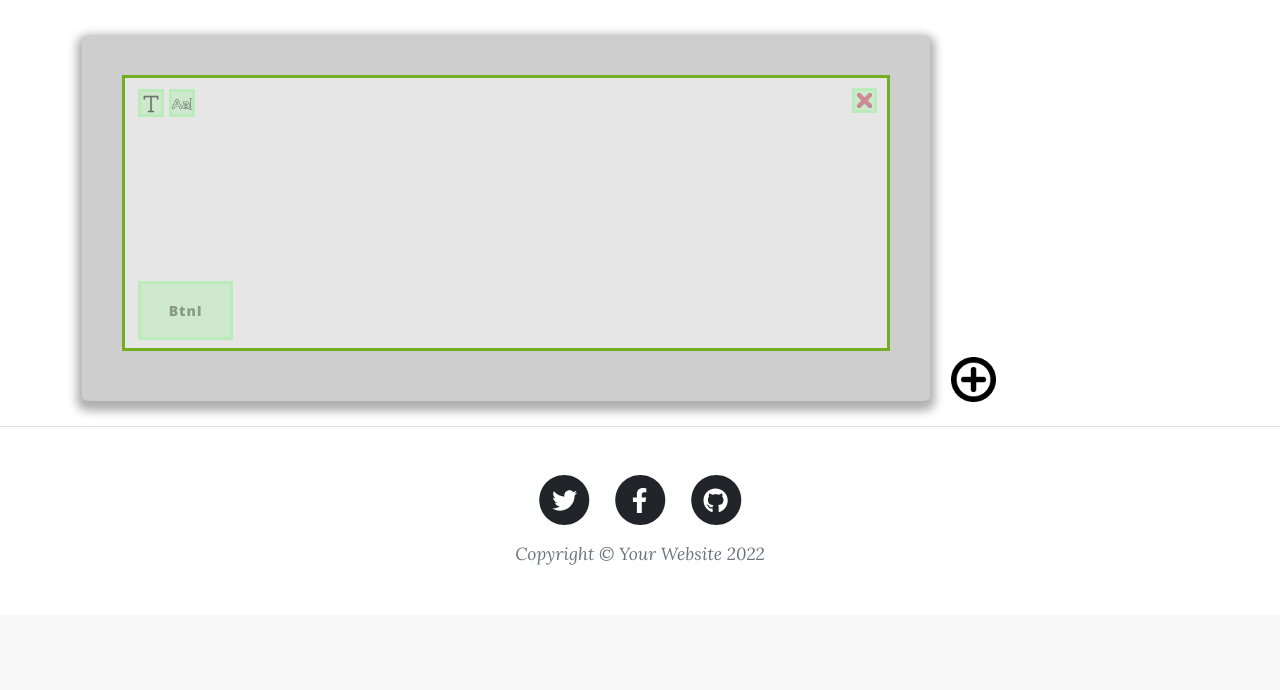
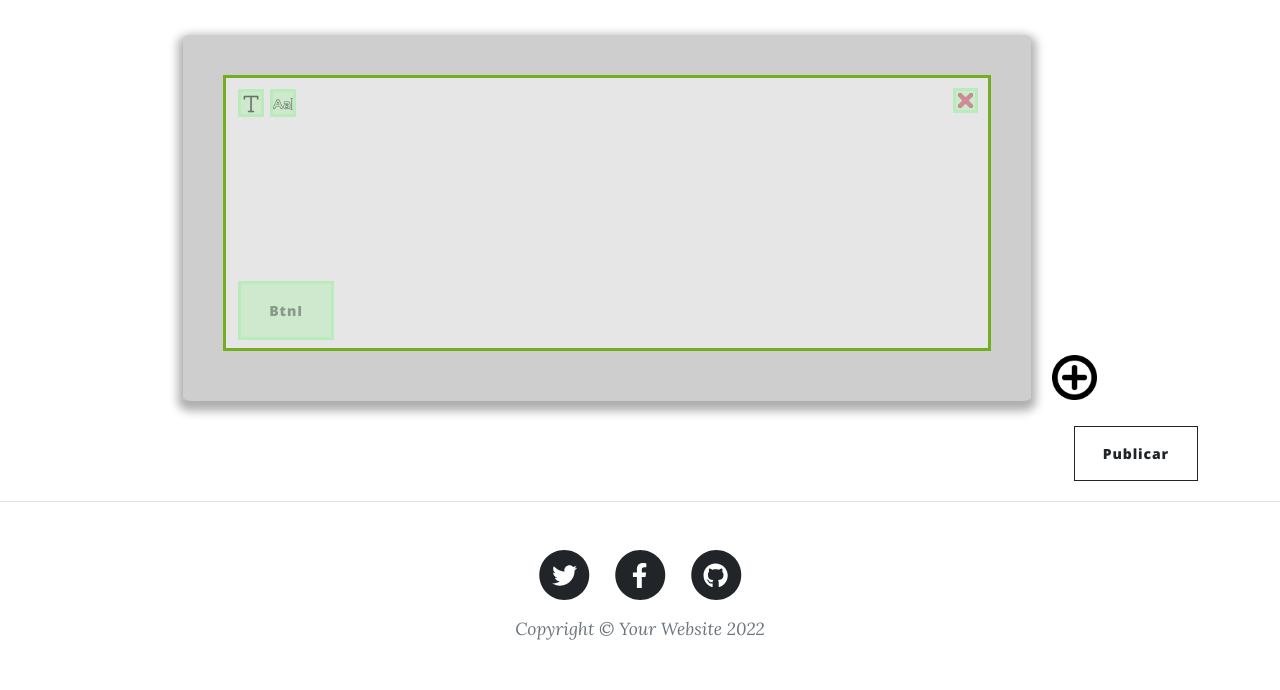
Before and after one commit to EduardoRodriguezRamirez/Blog, a Flask app: page /EditarPost in a window 1280 px wide. Shown: the part 213-903 px from the top of the page. Before the commit the page ends 778 px from the top, so only its background shows below. Run offline with Flask 2, Linux system fonts and the light colour scheme; data that the repository does not hold is empty; some libraries are stand-ins or nearby versions.

Commit message:
Pagina Editar Post 3

```diff
--- a/src/app.py
+++ b/src/app.py
@@ -16,7 +16,6 @@ from config import config
 from flask_login import LoginManager, login_user, logout_user, login_required, current_user
 
 from Models.BaseDatos.Logica import Logica
-
 
 #Models
 from Models.ModelUser import ModelUser
--- a/src/config.py
+++ b/src/config.py
@@ -5,7 +5,7 @@ class DevelopmentConfig(Config):
     DEBUG=True
     MYSQL_HOST = 'localhost'
     MYSQL_USER = 'root'
-    MYSQL_PASSWORD = '1234'
+    MYSQL_PASSWORD = 'root'
     MYSQL_DB = 'flask_login'
 
 config = {
--- a/src/static/css/EditPost.css
+++ b/src/static/css/EditPost.css
@@ -136,15 +136,21 @@ textarea{
 }
 #cuerpoPost{
   display: flex;
-  align-items: flex-end;
+  justify-content: center;
 }
 #agregarT{
   width: 45px;
   height: 45px;
 }
 #btnTargeta{
-  width: 45px;
-  height: 45px;
+  width: auto;
+  height: auto;
   padding: 0px;
   margin-left: 20px;
+  display: flex;
+  align-items: flex-end;
 }
+#cont{
+  justify-content: end;
+  margin-bottom: 20px;
+}
--- /dev/null
+++ b/src/static/js/CrearPost.js
@@ -0,0 +1,5 @@
+const btnPublicar = document.querySelector("#btnPublicar")
+
+btnPublicar.addEventListener("click", e=>{
+
+})
--- a/src/static/js/EditPostScripts.js
+++ b/src/static/js/EditPostScripts.js
@@ -1,6 +1,8 @@
 //Definicion de variables y constantes
 var element = document.querySelectorAll(".elemento")
 var num_id = element.length
+
+var act = false
 
 var botonEliminar = document.querySelectorAll(".elemento .botonEliminar")
 var botonTitulo = document.querySelectorAll(".elemento .absolute2 .botonTitulo")
@@ -10,12 +12,17 @@ var vista = document.querySelectorAll(".view")
 const btn = document.getElementById("btnTargeta")
 const ctdr = document.getElementById("ctdr")
 
+const targeta = document.getElementById("BaseFondo")
 
 //Cada vez que se haga click en el boton determinado se removera su padre DIV
 const Click = function (evento){
     //console.log("El texto que tiene es: ", this.parentElement.getAttribute("id"));
     //this.style.borderColor = "blue";
     this.parentElement.remove()
+    element = document.querySelectorAll(".elemento")
+    if(element.length == 0){
+      targeta.setAttribute("style","display:none")
+    }
 }
 
 const Titulo = function (evento){
@@ -87,6 +94,11 @@ btn.addEventListener('click', e=>{
 
   //Se resetean los listeners
   EscBotones()
+
+  element = document.querySelectorAll(".elemento")
+  if(element.length != 0 ){
+    targeta.setAttribute("style", "")
+  }
 })
 
 //Reconteo de los elementos y botones
@@ -130,4 +142,6 @@ function editEnd(fontSize, elemento_view, area) {
   elemento_view.setAttribute("style", "font-size:"+fontSize+"pt;")
 }
 
-const btnPublicar = document.getElementById("")
+function Change(){
+
+}
--- a/src/templates/pagina/EditarPost.html
+++ b/src/templates/pagina/EditarPost.html
@@ -28,32 +28,31 @@
           </div>
       </div>
   </div>
-  <div class="btn" id="btnTargeta" ><img src="{{ url_for('static', filename='img/mas.png') }}" alt=""  id="agregarT"></div>
-
+  <div class="btn" id="btnTargeta" >
+    <img src="{{ url_for('static', filename='img/mas.png') }}" alt=""  id="agregarT">
+  </div>
+</div>
     <!--FIN TARGETAS-->
-
+<div class="container-lg">
+  <div class="d-flex" id="cont">
+    <button class="btn btn-outline-dark" data-bs-toggle="modal" data-bs-target="#staticBackdrop" id="btnPublicar">Publicar</button>
+  </div>
 </div>
       <!-- Modal -->
 <div class="modal fade" id="staticBackdrop" data-bs-backdrop="static" data-bs-keyboard="false" tabindex="-1" aria-labelledby="staticBackdropLabel" aria-hidden="true">
   <div class="modal-dialog">
     <div class="modal-content">
       <div class="modal-header">
-
         <h1 class="modal-title fs-5" id="staticBackdropLabel">Resumen</h1>
         <button type="button" class="btn-close resumen-cnl" data-bs-dismiss="modal" aria-label="Close"></button>
-
       </div>
       <div class="modal-body">
-
-                <p class="text-center" id="ResumenT">HHHH</p>
-              <textarea name="TextoResumen" id="Resumen" class="form-control" cols="30" rows="5"></textarea>
-
+        <p class="text-center" id="ResumenT">Titulo</p>
+        <textarea name="TextoResumen" id="Resumen" class="form-control" cols="30" rows="5">Resumen</textarea>
       </div>
       <div class="modal-footer">
-
         <button type="button" class="btn btn-secondary resumen-cnl" data-bs-dismiss="modal">Cancelar</button>
         <button type="button" class="btn btn-primary" id="Publicar" data-bs-dismiss="modal">Publicar</button>
-
       </div>
     </div>
   </div>
@@ -61,4 +60,5 @@
 <!--<script src="/static/js/PostRegisterScripts.js"></script>-->
 <!--SCRIPT TARGETAS-->
 <script src="{{ url_for('static', filename='js/EditPostScripts.js')}}"></script>
+<script src="{{ url_for('static', filename='js/CrearPost.js')}}"></script>
 {% endblock %}
--- a/src/templates/pagina/postRegistro.html
+++ b/src/templates/pagina/postRegistro.html
@@ -52,6 +52,7 @@
         </div>
     </div>
 </div>
+
       <!-- Modal -->
       <div class="modal fade" id="staticBackdrop" data-bs-backdrop="static" data-bs-keyboard="false" tabindex="-1" aria-labelledby="staticBackdropLabel" aria-hidden="true">
         <div class="modal-dialog">
```
Lines whose indentation alone changed are shown as unchanged.
